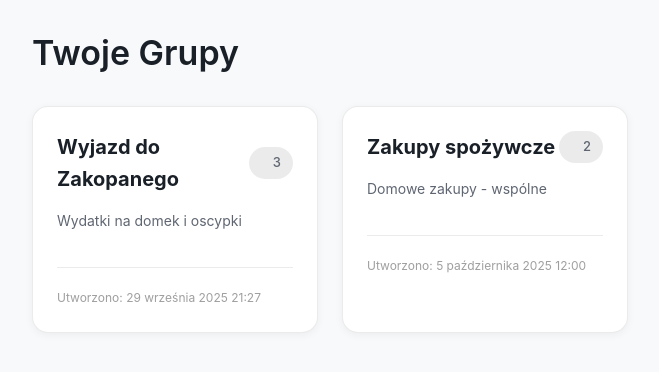
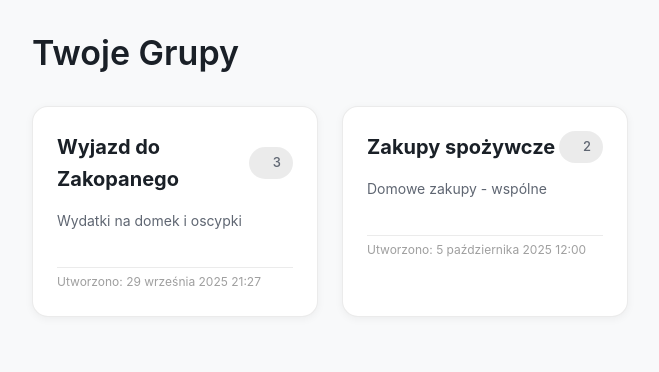
Before and after one commit to puscik21/split-app, a React (Vite) app in the folder src/main/frontend/: page / in a window 1280 px wide. Shown: the top 372 px of the page, without its empty margins (0-659 px from the left). Built offline with nearby package versions, Linux system fonts and the light colour scheme; some icons are missing.

Commit message:
Add CreatedAt component

```diff
--- a/src/main/frontend/src/features/split-groups/SplitGroupList.tsx
+++ b/src/main/frontend/src/features/split-groups/SplitGroupList.tsx
@@ -49,11 +49,11 @@ const GroupList = () => {
                     {group.description}
                   </Typography>
 
-                  <Box sx={{pt:2, borderTop: "1px solid", borderColor: "divider"}}>
+                  <CreatedAt>
                     <Typography variant="caption" color="text.disabled">
                       Utworzono: {formatDate(group.creationTimestamp)}
                     </Typography>
-                  </Box>
+                  </CreatedAt>
                 </Stack>
               </CardContent>
             </GroupCard>
@@ -65,6 +65,12 @@ const GroupList = () => {
 };
 
 export default GroupList;
+
+const HeaderText = styled(Typography)`
+    font-weight: 600;
+    color: ${({theme}) => theme.palette.text.primary};
+    margin-bottom: ${({theme}) => theme.spacing(4)};
+`;
 
 const GroupCard = styled(Card)`
     height: 100%;
@@ -80,14 +86,14 @@ const GroupCard = styled(Card)`
     }
 `;
 
-const HeaderText = styled(Typography)`
-    font-weight: 600;
-    color: ${({theme}) => theme.palette.text.primary};
-    margin-bottom: ${({theme}) => theme.spacing(4)};
-`;
-
 const UserCountChip = styled(Chip)`
     background-color: ${({theme}) => theme.palette.divider};
     color: ${({theme}) => theme.palette.text.secondary};
     font-weight: 500;
 `;
+
+const CreatedAt = styled(Box)`
+    padding-top:;
+    border-top: 1px solid;
+    border-color: ${({theme}) => theme.palette.divider};
+`;
```
